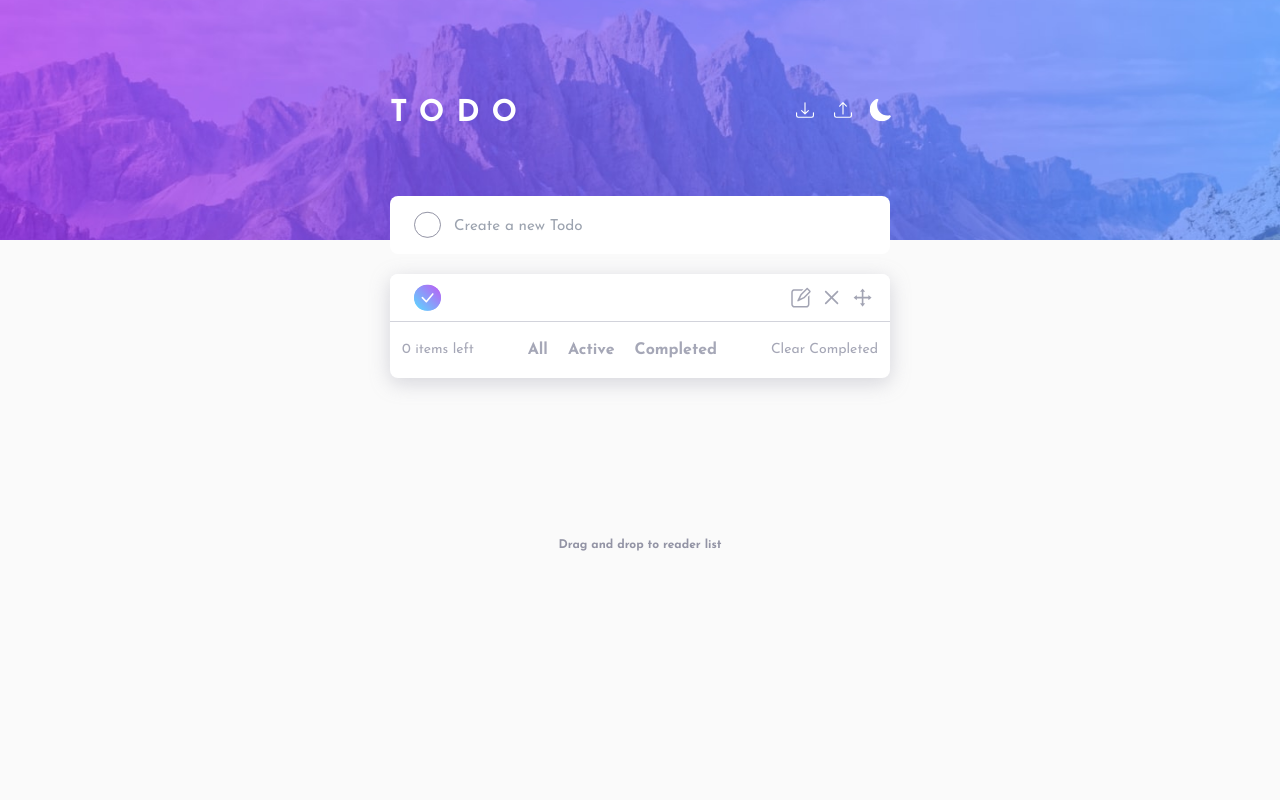
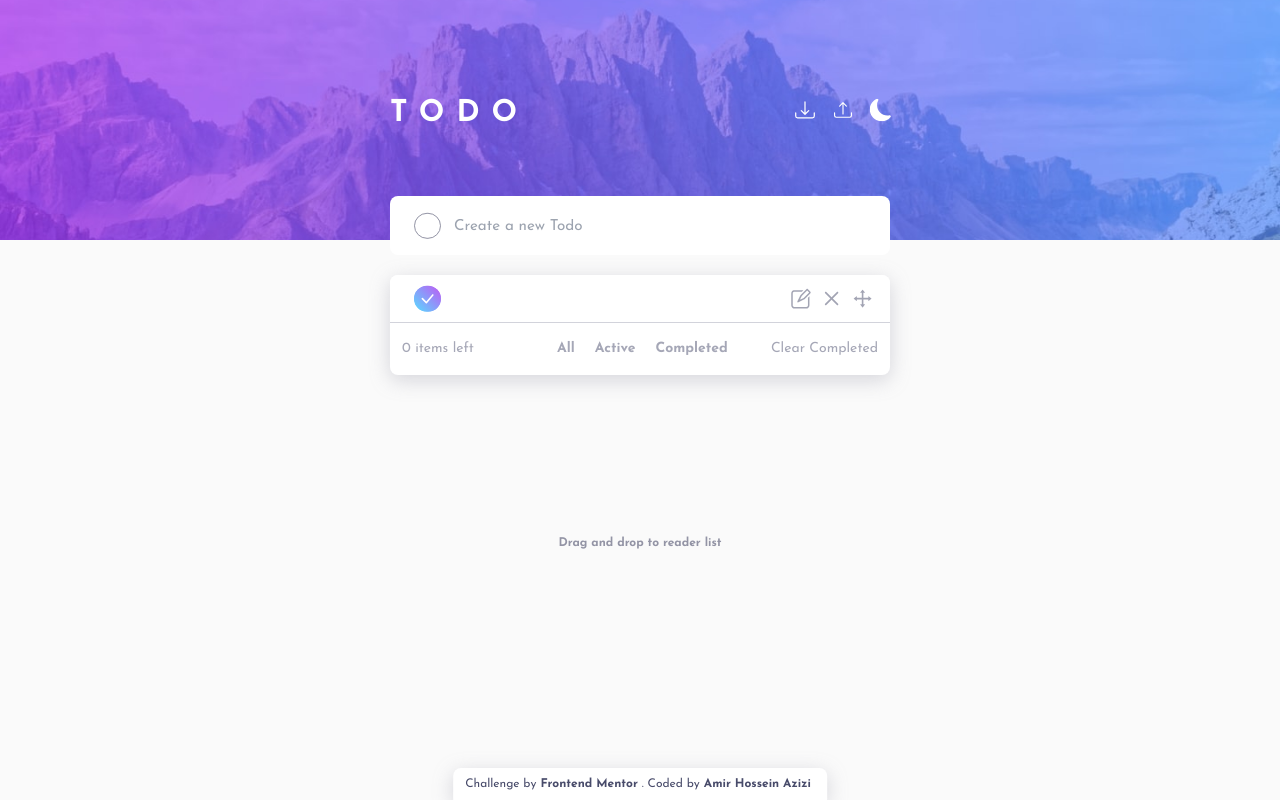
Before and after one commit to amirhazizi/todo-app-react, a React (Vite) app: page / in a window 1280 px wide. Built offline with nearby package versions, Linux system fonts and the light colour scheme.

Commit message:
update README.md

```diff
--- a/src/App.tsx
+++ b/src/App.tsx
@@ -41,6 +41,7 @@ import {
   verticalListSortingStrategy,
 } from "@dnd-kit/sortable"
 
+import Footer from "./components/Footer"
 type InitialStatePrpos = {
   todos: [{}]
   isEdit: boolean
@@ -182,7 +183,7 @@ function App({
           <div className='flex gap-x-5 items-center justify-center'>
             {todos.length > 0 && (
               <BsDownload
-                className='fill-white cursor-pointer'
+                className='fill-white cursor-pointer scale-110'
                 onClick={() => handleExport(todos)}
               />
             )}
@@ -256,7 +257,7 @@ function App({
 
                 <div className='p-4 px-5 opacity-75 flex justify-between items-center text-sm md:py-1 md:px-3'>
                   <p className='total-btn'>{totalActive} items left</p>
-                  <div className=' gap-x-5 justify-center py-3 text-sm font-bold hidden md:flex md:text-base'>
+                  <div className=' gap-x-5 justify-center py-3 text-sm font-bold hidden md:flex ml-10 '>
                     <button
                       onClick={() => setFilterType("all")}
                       className='filter-btn'
@@ -315,6 +316,7 @@ function App({
           Drag and drop to reader list
         </p>
       </div>
+      <Footer />
       <ToastContainer
         position='top-right'
         autoClose={2300}
--- /dev/null
+++ b/src/components/Footer.tsx
@@ -0,0 +1,25 @@
+const Footer = () => {
+  return (
+    <footer className='grid items-end justify-center py-2 fixed bottom-0 left-1/2 z-50 -translate-x-1/2 text-xs container w-fit px-3 rounded-t-lg'>
+      <div className='text-center rounded-t-xl '>
+        Challenge by
+        <a
+          className='px-1 font-bold'
+          href='https://www.frontendmentor.io?ref=challenge'
+          target='_blank'
+        >
+          Frontend Mentor
+        </a>
+        . Coded by
+        <a
+          className='px-1 font-bold '
+          href='https://github.com/amirhazizi'
+          target='_blank'
+        >
+          Amir Hossein Azizi
+        </a>
+      </div>
+    </footer>
+  )
+}
+export default Footer
--- a/src/css/styles.css
+++ b/src/css/styles.css
@@ -556,6 +556,10 @@ video {
   }
 }
 
+.fixed {
+  position: fixed;
+}
+
 .absolute {
   position: absolute;
 }
@@ -596,12 +600,28 @@ video {
   top: 50%;
 }
 
+.bottom-0 {
+  bottom: 0px;
+}
+
 .z-10 {
   z-index: 10;
 }
 
 .z-30 {
   z-index: 30;
+}
+
+.z-50 {
+  z-index: 50;
+}
+
+.ml-2 {
+  margin-left: 0.5rem;
+}
+
+.ml-10 {
+  margin-left: 2.5rem;
 }
 
 .flex {
@@ -636,6 +656,11 @@ video {
   width: 100%;
 }
 
+.w-fit {
+  width: -moz-fit-content;
+  width: fit-content;
+}
+
 .-translate-x-1\/2 {
   --tw-translate-x: -50%;
   transform: translate(var(--tw-translate-x), var(--tw-translate-y)) rotate(var(--tw-rotate)) skewX(var(--tw-skew-x)) skewY(var(--tw-skew-y)) scaleX(var(--tw-scale-x)) scaleY(var(--tw-scale-y));
@@ -663,6 +688,12 @@ video {
   transform: translate(var(--tw-translate-x), var(--tw-translate-y)) rotate(var(--tw-rotate)) skewX(var(--tw-skew-x)) skewY(var(--tw-skew-y)) scaleX(var(--tw-scale-x)) scaleY(var(--tw-scale-y));
 }
 
+.scale-110 {
+  --tw-scale-x: 1.1;
+  --tw-scale-y: 1.1;
+  transform: translate(var(--tw-translate-x), var(--tw-translate-y)) rotate(var(--tw-rotate)) skewX(var(--tw-skew-x)) skewY(var(--tw-skew-y)) scaleX(var(--tw-scale-x)) scaleY(var(--tw-scale-y));
+}
+
 .transform {
   transform: translate(var(--tw-translate-x), var(--tw-translate-y)) rotate(var(--tw-rotate)) skewX(var(--tw-skew-x)) skewY(var(--tw-skew-y)) scaleX(var(--tw-scale-x)) scaleY(var(--tw-scale-y));
 }
@@ -673,6 +704,10 @@ video {
 
 .items-start {
   align-items: flex-start;
+}
+
+.items-end {
+  align-items: flex-end;
 }
 
 .items-center {
@@ -714,6 +749,18 @@ video {
   margin-bottom: calc(2rem * var(--tw-space-y-reverse));
 }
 
+.space-x-8 > :not([hidden]) ~ :not([hidden]) {
+  --tw-space-x-reverse: 0;
+  margin-right: calc(2rem * var(--tw-space-x-reverse));
+  margin-left: calc(2rem * calc(1 - var(--tw-space-x-reverse)));
+}
+
+.space-y-4 > :not([hidden]) ~ :not([hidden]) {
+  --tw-space-y-reverse: 0;
+  margin-top: calc(1rem * calc(1 - var(--tw-space-y-reverse)));
+  margin-bottom: calc(1rem * var(--tw-space-y-reverse));
+}
+
 .self-start {
   align-self: flex-start;
 }
@@ -733,6 +780,11 @@ video {
 .rounded-t-lg {
   border-top-left-radius: 0.5rem;
   border-top-right-radius: 0.5rem;
+}
+
+.rounded-t-xl {
+  border-top-left-radius: 0.75rem;
+  border-top-right-radius: 0.75rem;
 }
 
 .bg-green-500 {
@@ -791,6 +843,26 @@ video {
   padding-bottom: 1.25rem;
 }
 
+.px-1 {
+  padding-left: 0.25rem;
+  padding-right: 0.25rem;
+}
+
+.py-2 {
+  padding-top: 0.5rem;
+  padding-bottom: 0.5rem;
+}
+
+.px-2 {
+  padding-left: 0.5rem;
+  padding-right: 0.5rem;
+}
+
+.px-3 {
+  padding-left: 0.75rem;
+  padding-right: 0.75rem;
+}
+
 .pb-4 {
   padding-bottom: 1rem;
 }
@@ -805,6 +877,10 @@ video {
 
 .pt-2 {
   padding-top: 0.5rem;
+}
+
+.pb-5 {
+  padding-bottom: 1.25rem;
 }
 
 .text-center {
@@ -843,6 +919,10 @@ video {
 .text-white {
   --tw-text-opacity: 1;
   color: rgb(255 255 255 / var(--tw-text-opacity));
+}
+
+.underline {
+  text-decoration-line: underline;
 }
 
 .line-through {
@@ -1083,6 +1163,10 @@ span {
     padding-bottom: 3.5rem;
   }
 
+  .md\:pb-10 {
+    padding-bottom: 2.5rem;
+  }
+
   .md\:text-base {
     font-size: 1rem;
     line-height: 1.5rem;
```
Also changed, not shown: public/previewPicture.jpg (added), 1 other file (tests, documents, lock files or other folders).
